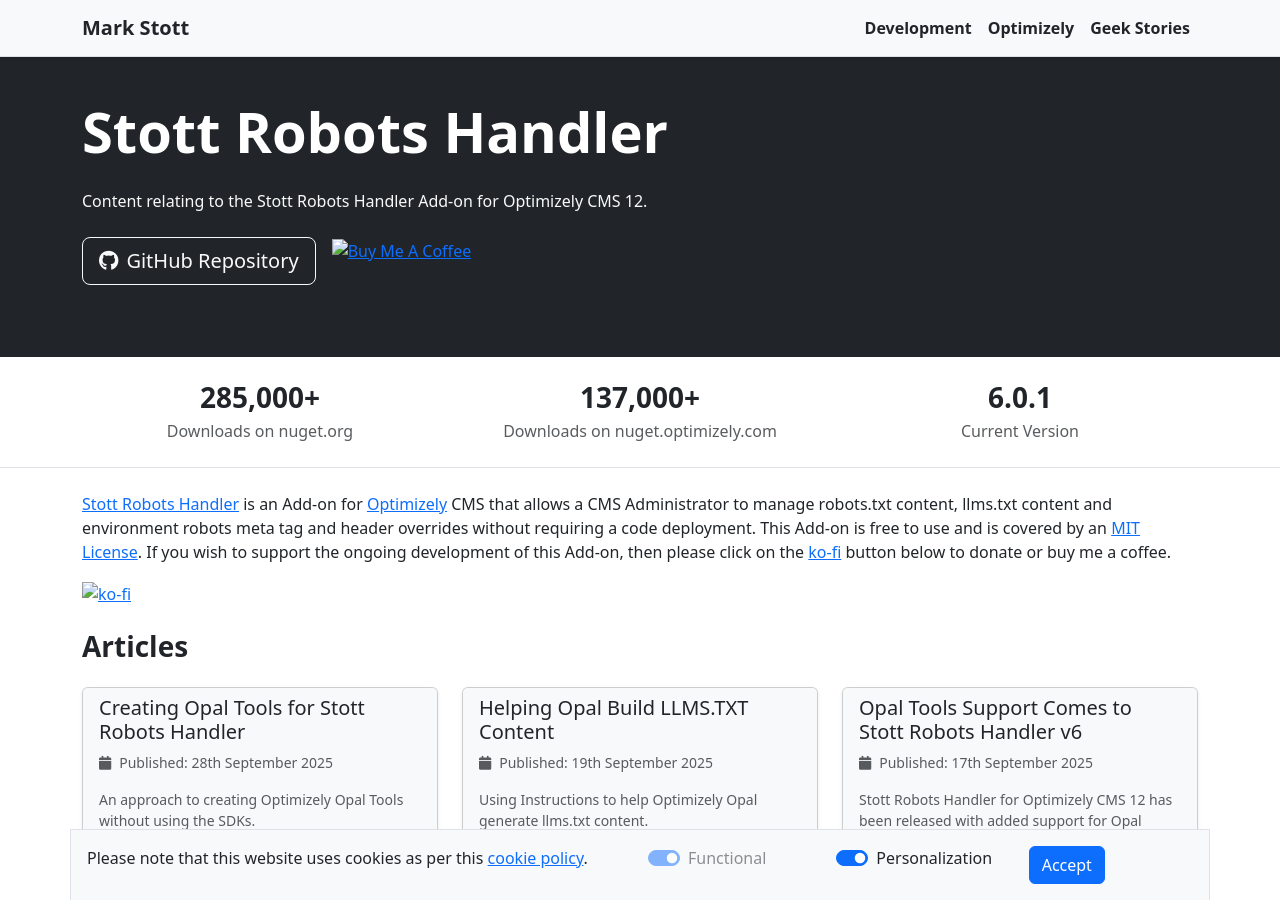
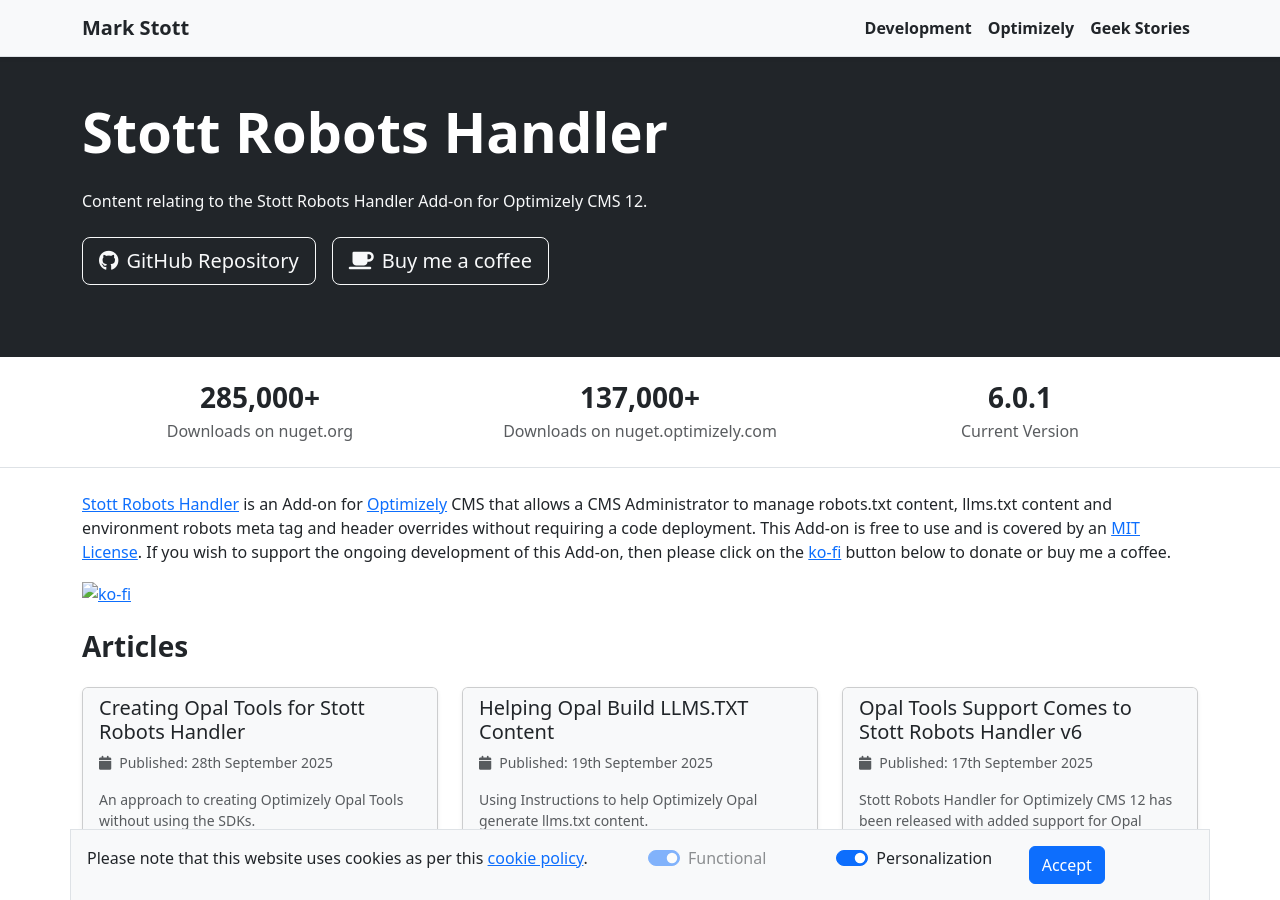
Before and after one commit to GeekInTheNorth/GeekInTheNorth.github.io, a Jekyll site: the page built from StottRobotsHandler.md, in a window 1280 px wide and 900 px high. Built offline with Jekyll 4.4.1, drawn with Linux system fonts in a browser that asks for light colours.

Commit message:
Update Buy Me A Coffee link to use button style

```diff
--- a/_layouts/optiaddons.html
+++ b/_layouts/optiaddons.html
@@ -10,7 +10,7 @@
                 <p class="text-light mb-4">{{ page.description }}</p>
                 <div class="d-flex gap-3 mb-4 flex-wrap">
                     <a href="{{ page.gitRepository }}" class="btn btn-outline-light btn-lg" target="_blank"><i class="fab fa-github me-2"></i>GitHub Repository</a>
-                    <a href="https://www.buymeacoffee.com/markstott" target="_blank"><img src="https://cdn.buymeacoffee.com/buttons/v2/default-blue.png" alt="Buy Me A Coffee" style="height: 60px !important;width: 217px !important;" ></a>
+                    <a href="https://www.buymeacoffee.com/markstott" class="btn btn-outline-light btn-lg" target="_blank"><i class="fa fa-coffee me-2"></i>Buy me a coffee</a>
                 </div>
             </div>
         </div>
```
